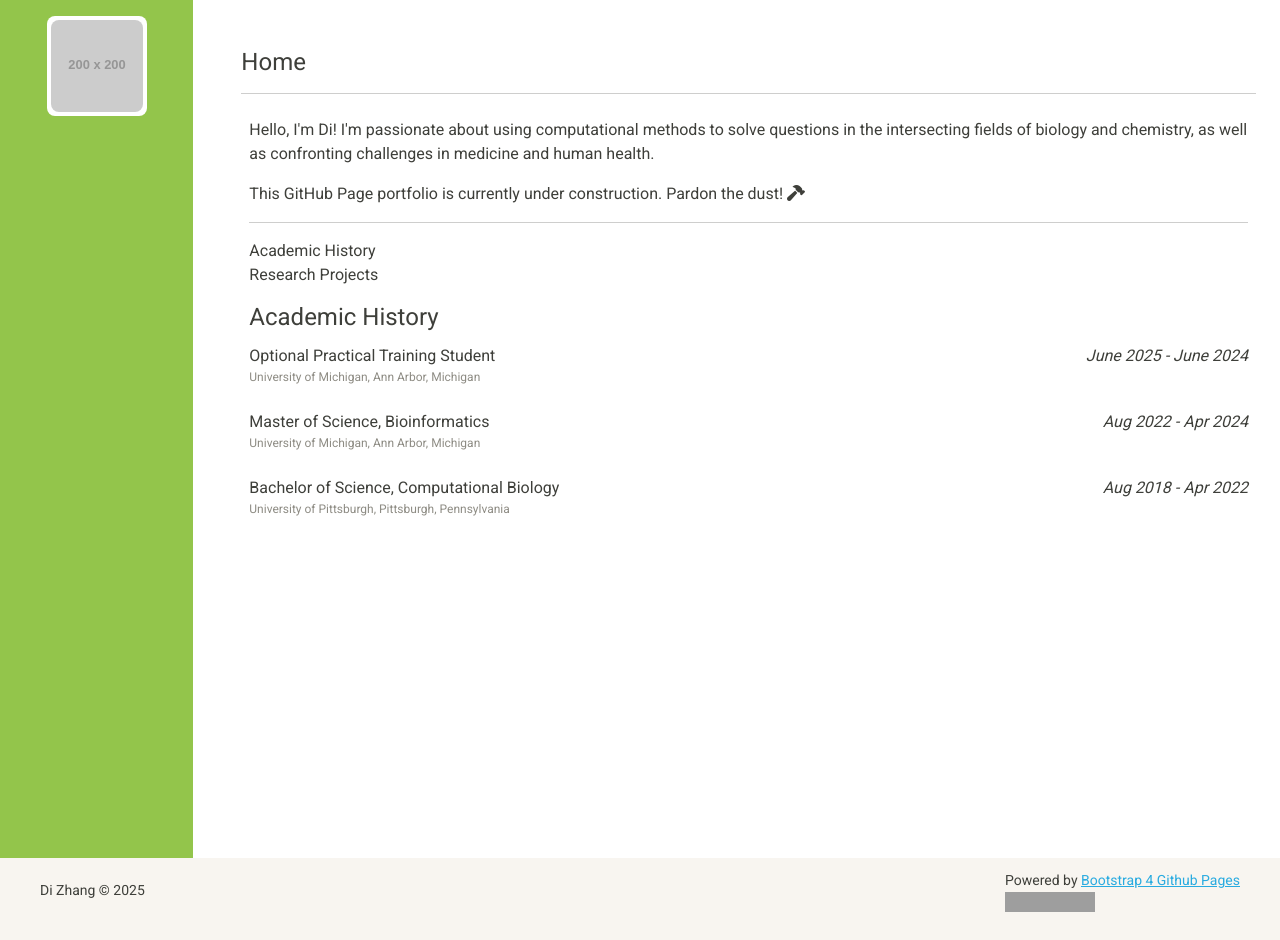
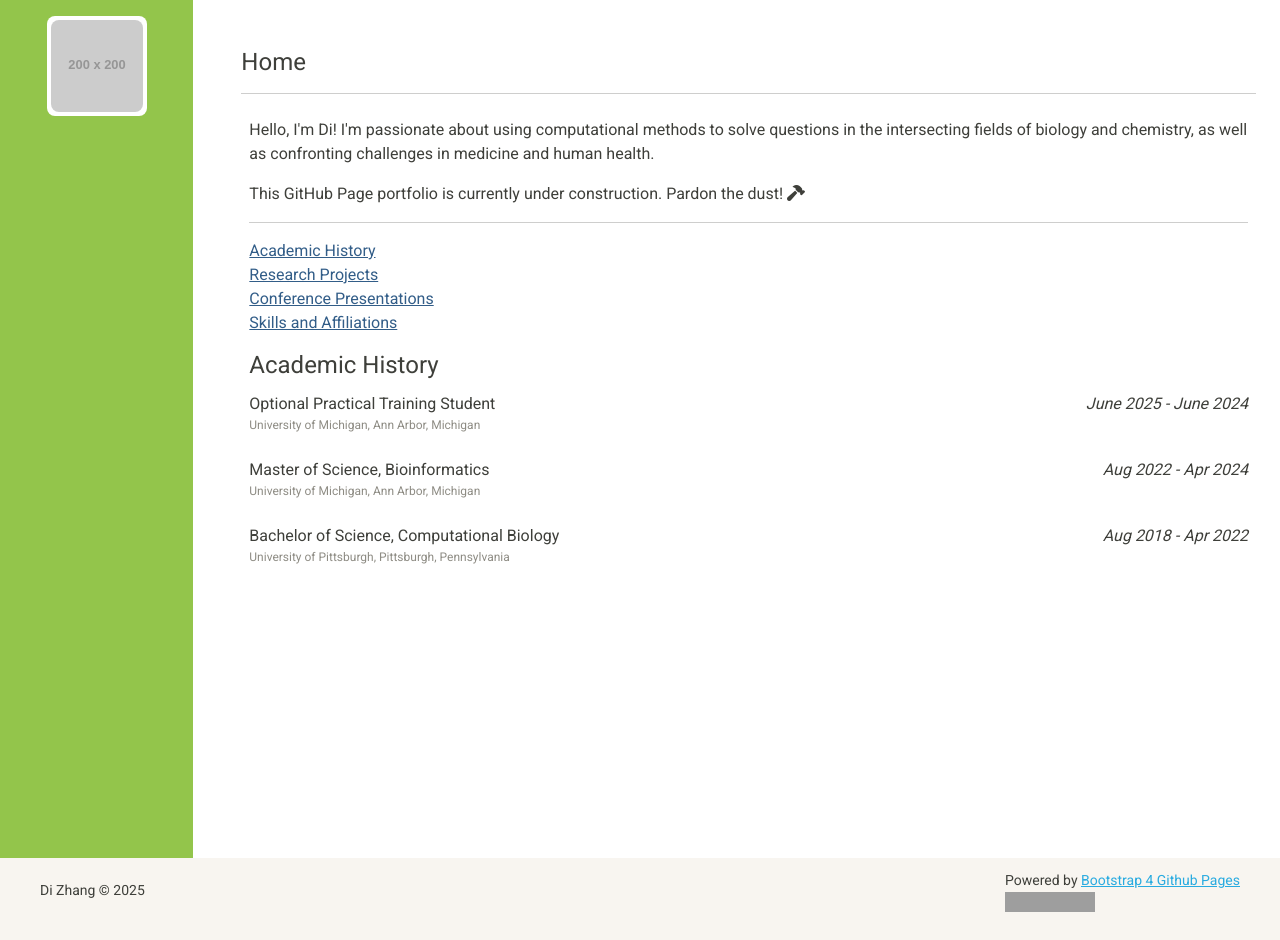
Before and after one commit to zhangdi33/zhangdi33.github.io, a Jekyll site: the page built from index.html, in a window 1280 px wide. Built offline with Jekyll 4.4.1, drawn with Linux system fonts in a browser that asks for light colours; grey boxes are pictures that could not be loaded.

Commit message:
Update index.html

```diff
--- a/index.html
+++ b/index.html
@@ -17,12 +17,14 @@ title: Home
 
       <hr class="mt-0">
 
-      <p>
-        Academic History
+      <p class="pl-3">
+        <a href="#">Academic History</a>
         <br>
-        Research Projects
+        <a href="#">Research Projects</a>
         <br>
-
+        <a href="#">Conference Presentations</a>
+        <br>
+        <a href="#">Skills and Affiliations</a>
       </p>
 
       <h4>Academic History</h4>
```
